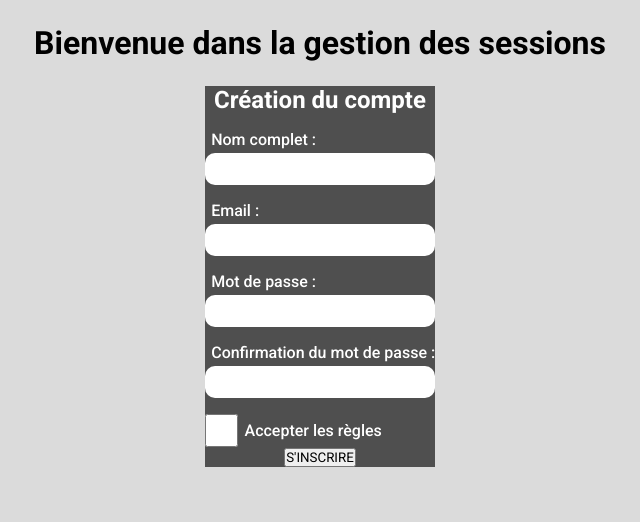
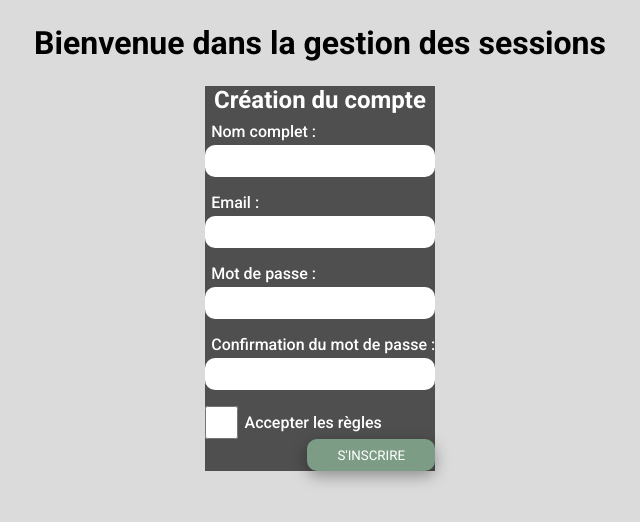
Before and after one commit to David-SDA/SymfonySession, a Symfony app: template templates/registration/register.html.twig in a window 1280 px wide. Shown: the part 64-586 px from the top of the page, without its empty margins (320-960 px from the left). Run offline with Twig, Linux system fonts and the light colour scheme; the template is opened without the code that fills it, so the values that code supplies are empty; form fields are guessed from the names that the template uses; some libraries are stand-ins or nearby versions.

Commit message:
Ajout complet du style de la page d'inscription

```diff
--- a/public/css/style.css
+++ b/public/css/style.css
@@ -54,6 +54,9 @@ h1{
 form{
     background-color: #4f4f4f;
     color: #fff;
+    display: flex;
+    justify-content: center;
+    flex-direction: column;
 }
 
 /*******************************************************************/
@@ -106,7 +109,7 @@ form{
     display: flex;
     flex-direction: column;
     align-items: flex-start;
-    margin: 2vh 0;
+    margin: 1vh 0;
 }
 .ligneFormulaire label{
     margin-left: 0.5vw;
@@ -128,6 +131,7 @@ form{
     display: flex;
     flex-direction: row;
     align-items: center;
+    margin-top: 1vh;
 }
 .accepterRegles input[type="checkbox"]{
     width: 2.5em;
@@ -139,3 +143,22 @@ form{
     cursor: pointer;
     font-weight: 500;
 }
+
+/***************************************/
+/* Le bouton pour submit le formulaire */
+/***************************************/
+.boutonSubmit{
+    background-color: #7c9c85;
+    color: #fff;
+    border: none;
+    height: 4vh;
+    width: 10vw;
+    border-radius: 10px;
+    cursor: pointer;
+    box-shadow: rgba(0, 0, 0, 0.35) 0px 5px 15px;
+    transition: all 0.5s;
+    align-self: flex-end;
+}
+.boutonSubmit:hover{
+    transform: scale(0.9);
+}
--- a/templates/registration/register.html.twig
+++ b/templates/registration/register.html.twig
@@ -33,7 +33,7 @@
                 {{ form_label(registrationForm.agreeTerms, 'Accepter les règles') }}
             </div>
 
-            <button type="submit" class="btn">S'INSCRIRE</button>
+            <button type="submit" class="boutonSubmit">S'INSCRIRE</button>
         {{ form_end(registrationForm) }}
     </div>
 {% endblock %}
```
